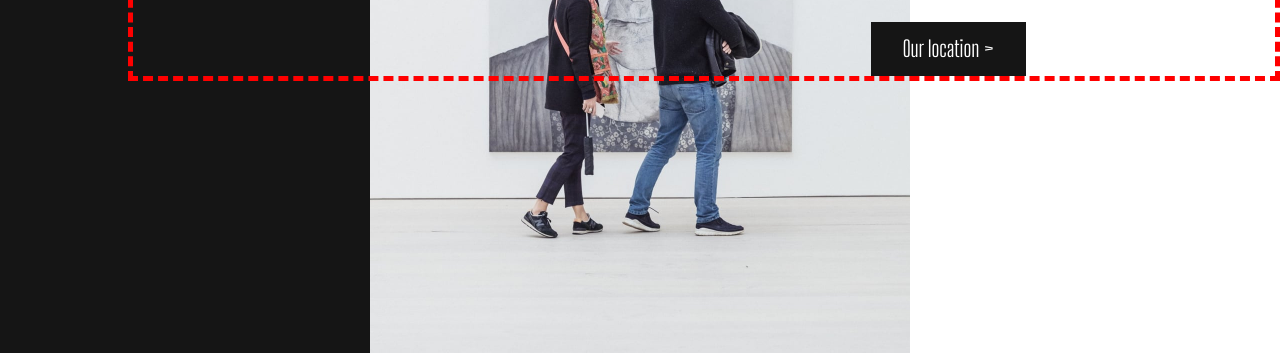
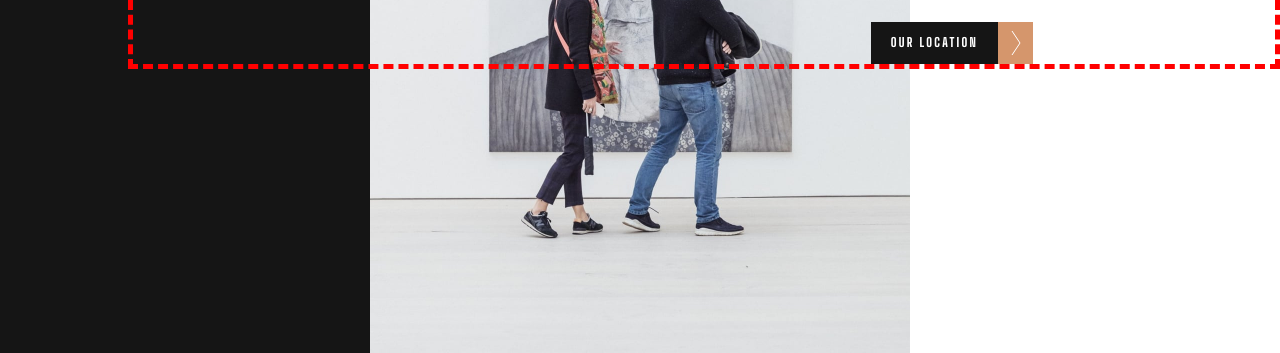
Before and after one commit to JanozMaz/01-Frontend-ArtGallary, a plain HTML site: page index.html in a window 1280 px wide. Shown: the part 447-800 px from the top of the page. Drawn offline with Linux system fonts and the light colour scheme.

Commit message:
Hero section- Heading-XL finished & button layout and colors

```diff
--- a/index.html
+++ b/index.html
@@ -31,7 +31,10 @@
                 pieces inspire you? Visit us and find
                 out.
               </p>
-                <a href="#" class="btn 1ldle">Our location  &gt;</a>
+                <a href="/location.html" class="button center-text">Our location <span class="button-icon button--icon-right">
+                  <svg width="10" height="24" xmlns="http://www.w3.org/2000/svg"><path stroke="#FFF" fill="none" d="m1 0 8 12-8 12"/></svg>
+                </span>
+                </a>
             </div>
 
         </div>
--- a/styles.css
+++ b/styles.css
@@ -23,9 +23,8 @@
     background-color: #fff;
 }
 
-.heading-XL:after {
-
-    color: rgb(0, 255, 255);
+  .heading-XL {
+    color:#fff;
     mix-blend-mode: difference;
   }
 
@@ -36,24 +35,35 @@
     font-weight: 400;
 }
 
-.btn,
-.btn:link,
-.btn:visited {
-  display: inline-block;
-  background-color: #151515;
-  color: #fff;
-
-  text-decoration: none;
-  font-size: 2.2rem;
-  font-weight: 400;
-  padding: 1.6rem 3.2rem;
-
-
-
-  border: none;
-  cursor: pointer;
-  font-family: inherit;
-
-
+.button {
+    display: inline-block;
+    position: relative;
+    overflow-x:visible;
+    text-transform: uppercase;
+    text-decoration: none;
+    letter-spacing: 0.225rem;
+    font-family: "Big Shoulders Display", cursive;
+    font-size: 1.25rem;
+    font-weight: 800;
+    transition: background-color 300ms ease-in-out;
+    padding: 1.5rem 5.5rem 1.5rem 2rem;
+    background-color: #151515;
+    color: #fff;
 
 }
+
+.button-icon {
+display: flex;
+position: absolute;
+top: 0;
+align-items: center;
+justify-content: center;
+background-color: #d5966c;
+width: 3.5rem;
+height: 100%;
+transition: inherit;
+}
+
+.button--icon-right {
+right: 0;
+}
```
